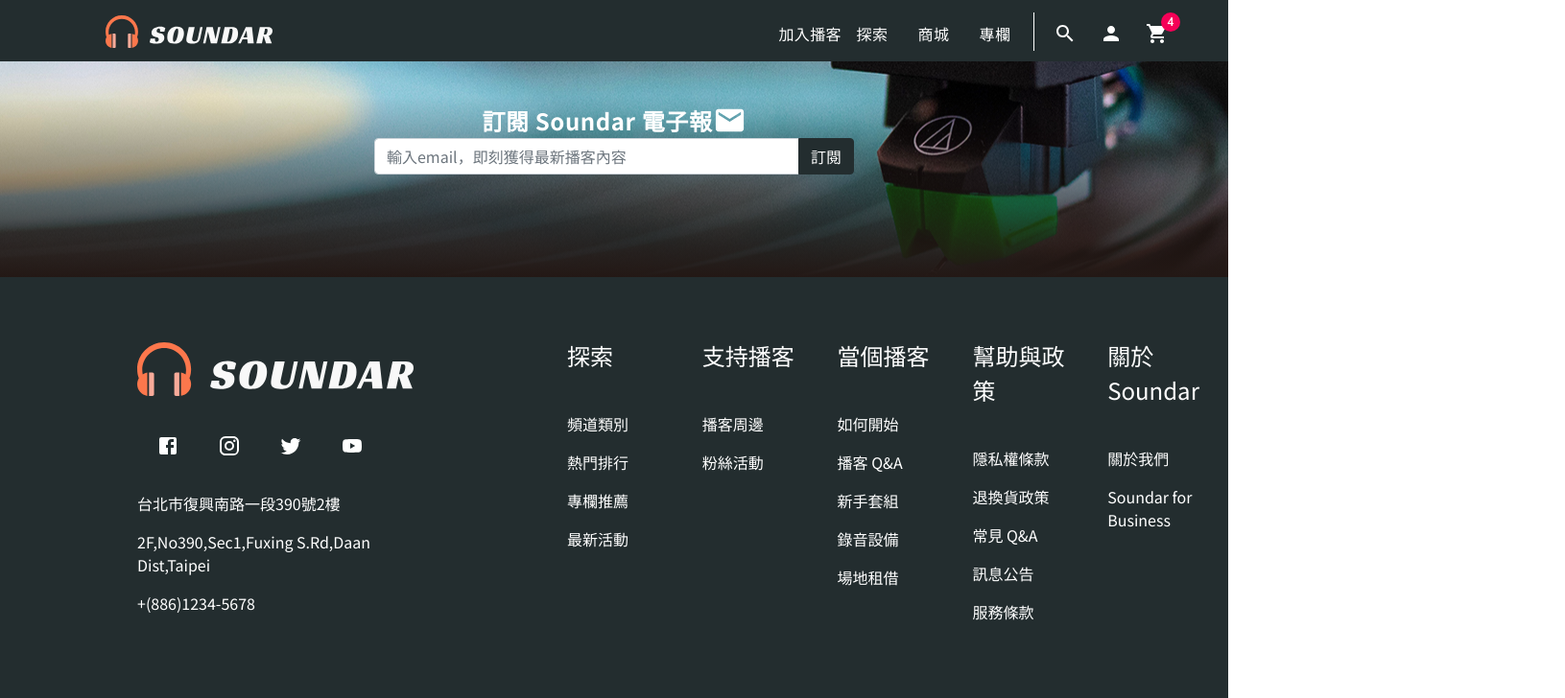
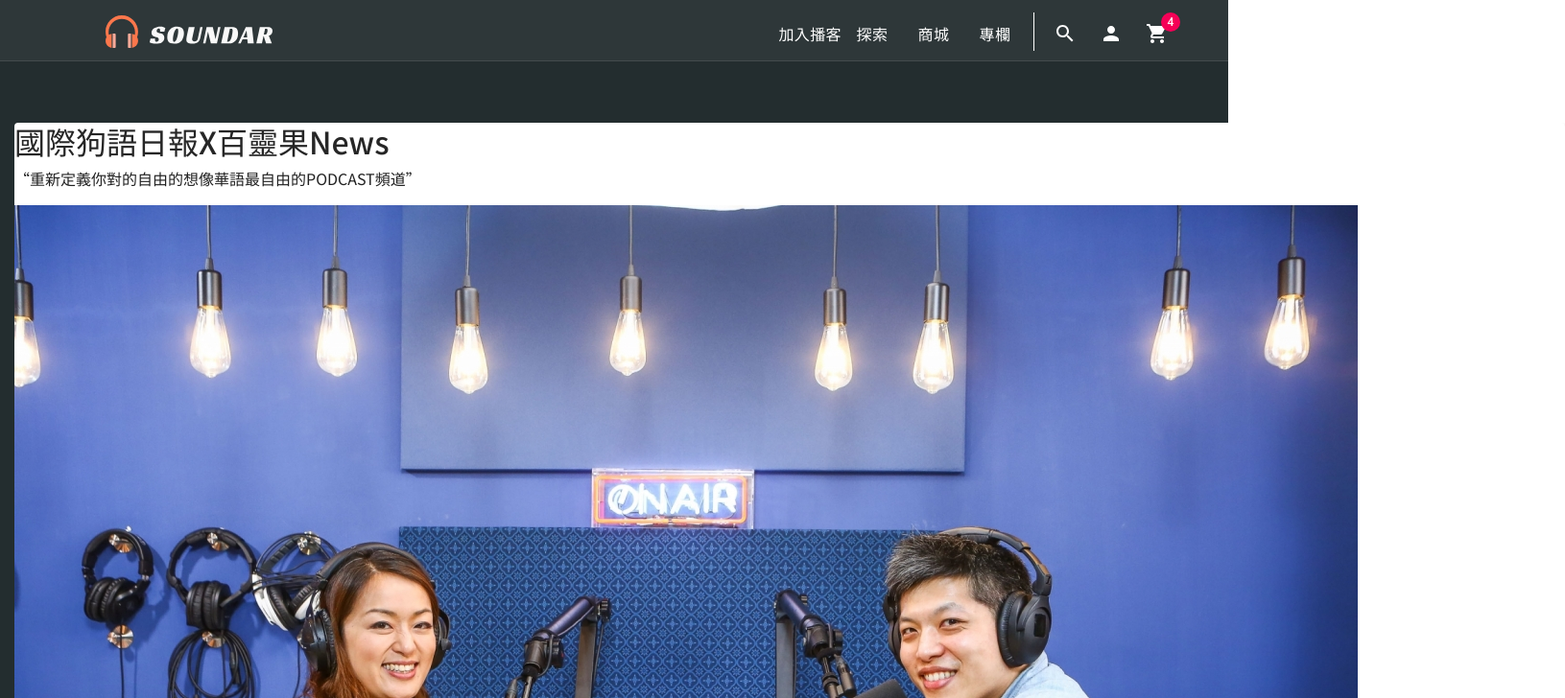
Before and after one commit to kenjiinthehouse/mytest, a React (Create React App) app in the folder reactproj/: page / in a window 1280 px wide. Shown: the top 728 px of the page at 96% size, 1631 px wide, since content can reach past the window. Built offline with nearby package versions, Linux system fonts and the light colour scheme.

Commit message:
開始carousel

```diff
--- a/reactproj/package.json
+++ b/reactproj/package.json
@@ -17,6 +17,7 @@
     "react-dom": "^17.0.0",
     "react-icon": "^1.0.0",
     "react-icons": "^3.11.0",
+    "react-material-ui-carousel": "^2.1.1",
     "react-redux": "^7.2.2",
     "react-router-dom": "^5.2.0",
     "react-scripts": "3.4.4",
--- a/reactproj/src/App.js
+++ b/reactproj/src/App.js
@@ -6,6 +6,7 @@
 // 基本元件
 import MyNavbar from './components/MyNavbar';
 import MyFooter from './components/MyFooter';
+import MainContent from './components/MainContent';
 
 
 // 使用 react router 管理
@@ -13,6 +14,7 @@
 // 測試用元件
 // import Counter2 from './pages/Counter2';
 import MsgBoard from './components/MsgBoard';
+import IndexCarousel from './components/IndexCarousel';
 
 
 const { Header, Footer, Sider, Content } = Layout;
@@ -20,16 +22,17 @@
   return (
     <Router>
       <Layout>
-       <MyNavbar/>
-        <Content>
+        <MyNavbar />
+        <MainContent>
           <Switch>
             {/* 注意：要加上網址參數 */}
             <Route exact path="/">
+              <IndexCarousel />
               {/* <MsgBoard /> */}
             </Route>
           </Switch>
-        </Content>
-        <MyFooter/>
+        </MainContent>
+        {/* <MyFooter /> */}
       </Layout>
     </Router>
   );
--- a/reactproj/src/components/IndexCarousel.js
+++ b/reactproj/src/components/IndexCarousel.js
@@ -1,64 +1,55 @@
-import React from 'react'
-import { Carousel,Radio,RadioGroup,Divider } from 'rsuite';
-import 'rsuite/dist/styles/rsuite-default.css';
+import React from 'react';
+import Carousel from 'react-material-ui-carousel';
+import { Paper, Button } from '@material-ui/core';
+import IndexBailingguoNews from '../img/IndexBailingguoNews.jpg'
 
-
-
-
-const styles = {
-  radioGroupLabel: {
-    padding: '8px 12px',
-    display: 'inline-block',
-    verticalAlign: 'middle',
-  },
-};
-function IndexCarousel() {
-  const [placement, setPlacement] = React.useState('right');
-  const [shape, setShape] = React.useState('dot');
-
-  function updatePlacement(value) {
-    setPlacement(value);
-  }
-
-  function updateShape(value) {
-    setShape(value);
-  }
+function IndexCarousel(props) {
+  let items = [
+    {
+      name: '國際狗語日報X百靈果News',
+      description: '“重新定義你對的自由的想像華語最自由的PODCAST頻道”',
+      img: IndexBailingguoNews,
+    },
+    {
+      name: 'Random Name #2',
+      description: 'Hello World!',
+      img: IndexBailingguoNews,
+    },
+    {
+      name: 'Random Name #3',
+      description: 'Hello World!',
+      img: IndexBailingguoNews,
+    },
+    {
+      name: 'Random Name #4',
+      description: 'Hello World!',
+      img: IndexBailingguoNews,
+    },
+    {
+      name: 'Random Name #5',
+      description: 'Hello World!',
+      img: IndexBailingguoNews,
+    },
+  ];
 
   return (
-    <>
-      <Carousel
-        key={`${placement}.${shape}`}
-        placement={placement}
-        shape={shape}
-        className="indexCarousel"
-      >
-        <img
-          src="https://pbs.twimg.com/media/CEE3gV1WoAA-A2R.jpg"
-          height="250"
-        />
-        <img
-          src="https://via.placeholder.com/600x250/8f8e94/FFFFFF?text=2"
-          height="250"
-        />
-        <img
-          src="https://via.placeholder.com/600x250/8f8e94/FFFFFF?text=3"
-          height="250"
-        />
-        <img
-          src="https://via.placeholder.com/600x250/8f8e94/FFFFFF?text=4"
-          height="250"
-        />
-        <img
-          src="https://via.placeholder.com/600x250/8f8e94/FFFFFF?text=5"
-          height="250"
-        />
-      </Carousel>
-      <button className="carouselButton">百靈果NEWS</button>
-      <div className="carouselButtonBack"></div>
-      <div className="carouselBanner">
-        百靈果NEWS百靈果NEWS百靈果NEWS百靈果NEWS 百靈果NEWS
-      </div>
-    </>
+    <Carousel className="indexCarousel mx-auto" autoPlay={false} indicators={true}>
+      {items.map((item, i) => (
+        <Item key={i} item={item} />
+      ))}
+    </Carousel>
+  );
+}
+
+function Item(props) {
+  return (
+    <Paper>
+      <h2>{props.item.name}</h2>
+      <p>{props.item.description}</p>
+      <img src={props.item.img}/>
+
+      {/* <Button className="CheckButton">Check it out!</Button> */}
+    </Paper>
   );
 }
 export default IndexCarousel;
--- a/reactproj/src/components/MainContent.js
+++ b/reactproj/src/components/MainContent.js
@@ -3,9 +3,9 @@
 function MainContent(props) {
   return (
     <>
-      <main className="flex-shrink-1">
+      <main>
         {/* props.children代表嵌入在其中的元件或資料內容 */}
-        <div className="container">{props.children}</div>
+        <div className="mainBox container-fluid">{props.children}</div>
       </main>
     </>
   );
--- a/reactproj/src/styles/kenji.scss
+++ b/reactproj/src/styles/kenji.scss
@@ -3,6 +3,7 @@
 $primary: #232d2f;
 $secondary: #434343;
 $myBtm: #405b55;
+
 // Import Bootstrap and its default variables
 @import '~bootstrap/scss/bootstrap.scss';
 // 其它要導入覆蓋掉原本的預設bootstrap樣式要放在這下面
@@ -14,9 +15,10 @@
 //Nav
 .ant-layout-header {
   color: #fff;
-  background: $primary;
+  background: rgba($color: #232d2f, $alpha: 0.95);
   min-width: 100%;
   min-height: 3rem;
+  border-bottom: 1px solid rgba($color: #f8f8f8, $alpha: 0.1);
 }
 .ant-layout-header {
   position: fixed;
@@ -41,6 +43,18 @@
 header .MuiIconButton-label {
   color: #ffffff;
 }
+ul,
+li {
+  list-style: none;
+}
+
+a,
+a:active,
+a:focus,
+a:hover {
+  color: #ffffff !important;
+  text-decoration: none !important;
+}
 @media (min-width: 1000px) {
   .MuiButtonBase-root.MuiButton-root.MuiButton-text.navBarCollapse {
     display: none !important;
@@ -60,9 +74,7 @@
 .MuiButtonBase-root.MuiButton-root.MuiButton-text {
   padding: 0px;
 }
-.ant-layout-content {
-  margin-top: 3rem;
-}
+
 .logo {
   float: left;
   width: 7.875rem;
@@ -79,8 +91,9 @@
   width: 100%;
   height: 47.625rem;
   padding: 0px;
-  position: absolute;
-  bottom: 0;
+  position: relative;
+  // position: absolute;
+  // bottom: 0;
 }
 .subscribeArea {
   width: 100%;
@@ -179,37 +192,6 @@
   bottom: 0;
 }
 
-.override {
-  display: block;
-  margin: 0 auto;
-  width: 200px;
-  height: 200px;
-  border-color: red;
-}
-
-.btn-success {
-  background-color: $myBtm;
-}
-
-.textbox {
-  width: 300px;
-  height: 500px;
-  background-color: $primary;
-}
-
-ul,
-li {
-  list-style: none;
-}
-
-a,
-a:active,
-a:focus,
-a:hover {
-  color: #ffffff !important;
-  text-decoration: none !important;
-}
-
 .ghost {
   overflow: hidden;
   position: absolute;
@@ -220,7 +202,40 @@
   color: transparent;
   line-height: 1px;
 }
+// main-content-box
+main {
+  margin-top: 4rem;
+  background-color: #232d2f;
+}
+// Index Carousel
+.indexCarousel {
+  width: 101rem;
+  margin-top: 4rem;
+  // margin-left: 9.5rem;
+  // margin-right: 9.5rem;
+}
 
+.indexCarousel .CarouselItem {
+  width: 101rem;
+}
+
+.indexCarousel .CarouselItem .MuiPaper-root {
+  // background-color: red;
+  width: 101rem;
+  position: relative;
+  // display: flex;
+}
+.indexCarousel .CarouselItem .MuiPaper-root img {
+  width: 100%;
+}
+.indexCarousel .CarouselItem .MuiPaper-root p {
+  width: 100px;
+  height: 100px;
+  background-color: rgba($color: #232d2f, $alpha: 0.5);
+  position: absolute;
+}
+
+//msg Board
 .cmtArea {
   /* border: 1px solid black; */
   margin: 0px;
```
Also changed, not shown: reactproj/src/img/IndexBailingguoNews.jpg (renamed from reactproj/src/img/img-1592106425-41360.jpg), 1 other file (tests, documents, lock files or other folders).
